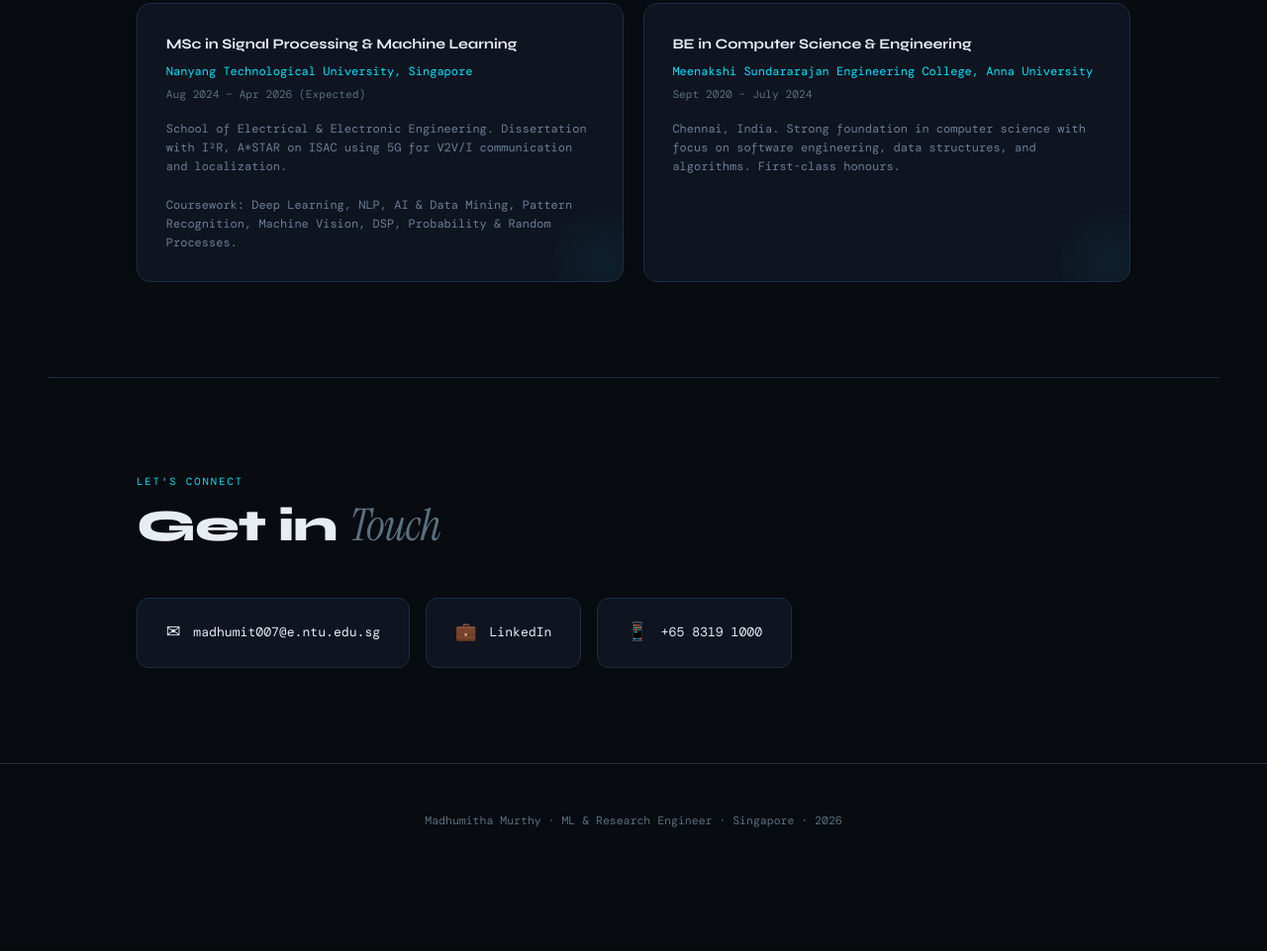
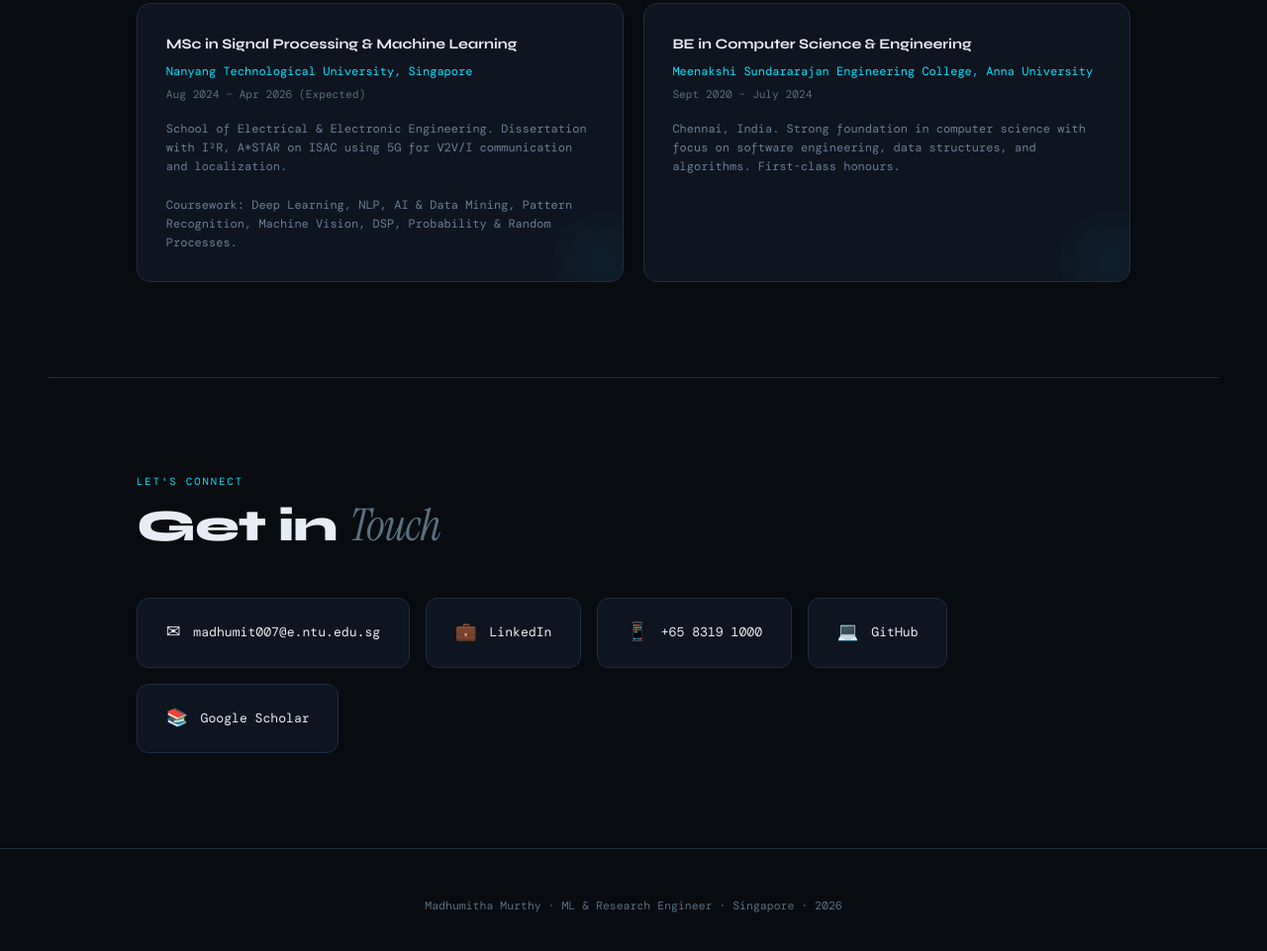
Before and after one commit to madhumitha-murthy/Portfolio, a plain HTML site: page index.html in a window 1280 px wide. Shown: the part 4948-5909 px from the top of the page at 99% size. Before the commit the page ends 5835 px from the top, so only its background shows below. Drawn offline with nearby package versions, Linux system fonts and the light colour scheme; a web font is replaced by a local one.

Commit message:
added contact section

```diff
--- a/index.html
+++ b/index.html
@@ -1034,6 +1034,15 @@
       <span class="contact-icon">📱</span>
       <span>+65 8319 1000</span>
     </a>
+    <a href="https://github.com/madhumitha-murthy" target="_blank" class="contact-card">
+    <span class="contact-icon">💻</span>
+    <span>GitHub</span>
+    </a>
+
+    <a href="https://scholar.google.com/citations?user=4jVqyt0AAAAJ" target="_blank" class="contact-card">
+    <span class="contact-icon">📚</span>
+    <span>Google Scholar</span>
+    </a>
   </div>
 </section>
 
```
